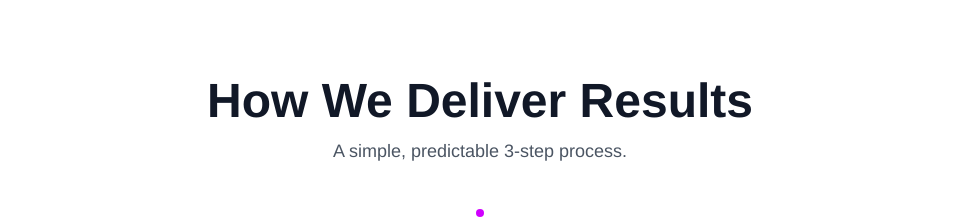
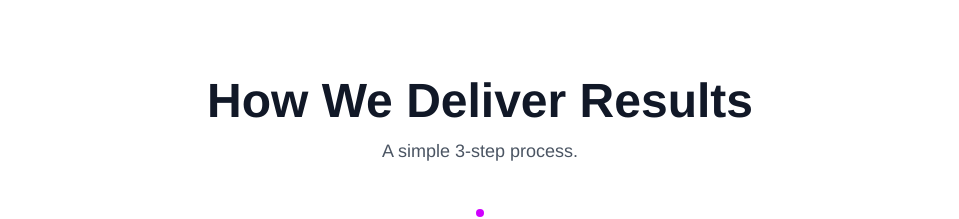
Before and after one commit to Kalcho8233/OmniNexAIWebsite, a Next.js app: page / in a window 1280 px wide. Shown: the part 880-1099 px from the top of the page, without its empty margins (160-1119 px from the left). Built offline with nearby package versions, Linux system fonts and the light colour scheme.

Commit message:
Update GuideEmbed.jsx

```diff
--- a/components/GuideEmbed.jsx
+++ b/components/GuideEmbed.jsx
@@ -40,7 +40,7 @@ export default function GuideEmbed() {
         transition={{ delay: 0.1, duration: 0.6 }}
         viewport={{ once: true }}
       >
-        A simple, predictable 3‑step process.
+        A simple 3‑step process.
       </motion.p>
 
       <div className="relative max-w-4xl mx-auto">
```
